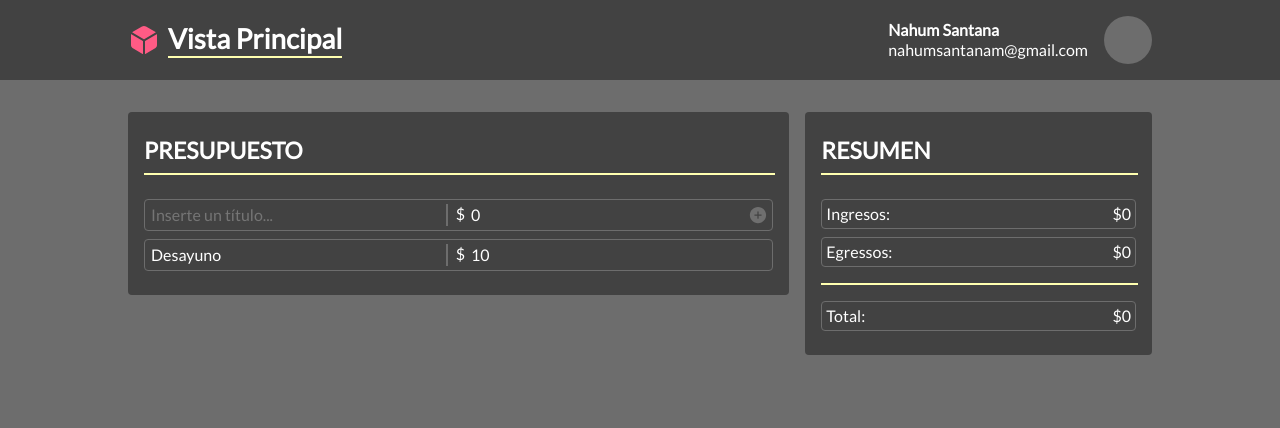
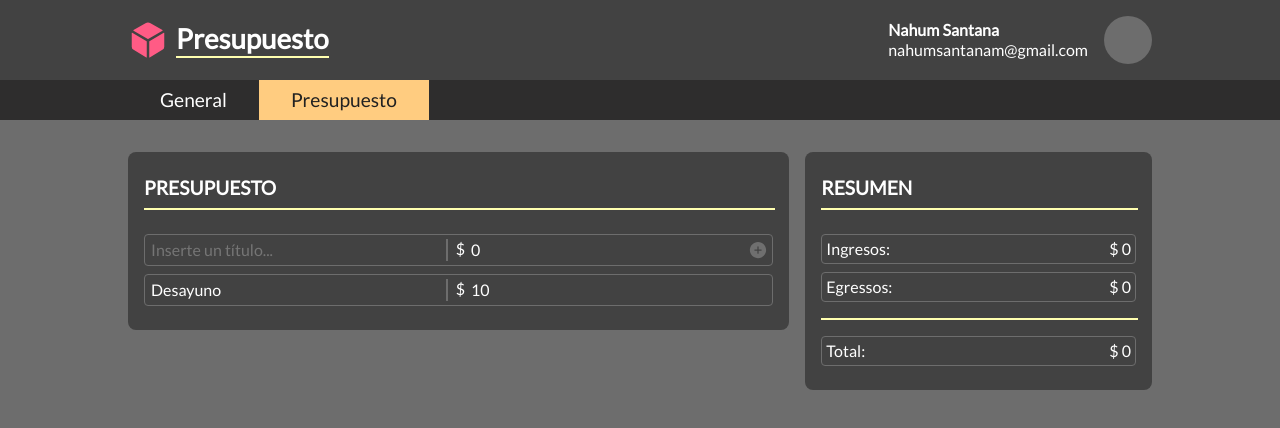
Before and after one commit to LordFitoi/SimpleContactApp, a Vue app in the folder vue_frontend/: page / in a window 1280 px wide. Shown: the top 428 px of the page. Built offline with nearby package versions, Linux system fonts and the light colour scheme.

Commit message:
feat(frontend): navbar added in header

```diff
--- a/vue_frontend/index.html
+++ b/vue_frontend/index.html
@@ -8,13 +8,13 @@
         <link rel="stylesheet" href="/src/assets/scss/style.scss">
         <link rel="stylesheet" href="https://fonts.googleapis.com/css?family=Lato">
     </head>
-    <body class="h-screen bg-primary-light">
-        <header class="bg-primary">
-            <div class="container mx-auto py-4 flex justify-between">
+    <body class="bg-primary-light">
+        <header class="w-full bg-primary">
+            <div class="container mx-auto py-4 px-4 flex justify-between">
                 <div class="flex gap-2 items-center rounded-2">
-                    <img class="filter-secondary-light" width="32" height="32" src="/src/assets/icons/cube.svg">
+                    <img class="filter-secondary-light" width="40" height="40" src="/src/assets/icons/cube.svg">
                     <div class="w-max">
-                        <h1 class="font-xl">Vista Principal</h1>
+                        <h1 class="font-xl">Presupuesto</h1>
                         <div class="border border-secondary"></div>
                     </div>
                 </div>
@@ -26,6 +26,20 @@
                     <div class="bg-primary-light w-12 h-12 rounded-full"></div>
                 </div>
             </div>
+            <div class="bg-primary-dark">
+                <nav class="container mx-auto flex">
+                    <a href="" class="w-max">
+                        <p class="font-md px-8 py-2">
+                            General
+                        </p>
+                    </a>
+                    <a href="" class="w-max active">
+                        <p class="font-md px-8 py-2">
+                            Presupuesto
+                        </p>
+                    </a>
+                </nav>
+            </div>
         </header>
         <main class="h-full container mx-auto py-8">
             <div id="app"></div>
--- a/vue_frontend/src/assets/scss/generic.scss
+++ b/vue_frontend/src/assets/scss/generic.scss
@@ -4,7 +4,8 @@
     line-height: 1.25em;
     font-size: 16px;
 }
-html, body, h1, h2, h3, p { margin: 0;}
+html, body, h1, h2, h3, p { margin: 0; }
+a { text-decoration: none; }
 button {
     display: flex;
     align-items: center;
@@ -88,12 +89,15 @@ button {
 
 /* COLORS */
 /* --------------------------------------- */
+.text-light { color: $global-text-color-light; }
+.text-dark { color: $global-text-color-dark; }
+
+
 .bg-white { background-color: #ffffff; }
 
 .bg-primary { background-color: $global-primary-color; }
 .bg-primary-dark { background-color: $global-primary-color-dark; }
 .bg-primary-light { background-color: $global-primary-color-light; }
-
 .bg-secondary { background-color: $global-secondary-color; }
 .bg-secondary-dark { background-color: $global-secondary-color-dark; }
 .bg-secondary-light { background-color: $global-secondary-color-light; }
@@ -115,9 +119,9 @@ button {
 .w-full { width: 100%; }
 .h-max { height: max-content; }
 .w-max { width: max-content; }
+.w-screen { width: 100vw; }
 .h-screen { height: 100vh; }
 .h-full { height: 100%; }
-
 
 
 /* SCALED */
--- /dev/null
+++ b/vue_frontend/src/assets/scss/layout.scss
@@ -0,0 +1,12 @@
+nav {
+    & a {
+        &:hover {
+            & p { color: $global-text-color-dark; }
+            background-color: $global-secondary-color-light;
+        }
+        &.active {
+            & p { color: $global-text-color-dark; }
+            background-color: $global-secondary-color;
+        }
+    }
+}
--- a/vue_frontend/src/assets/scss/style.scss
+++ b/vue_frontend/src/assets/scss/style.scss
@@ -1,2 +1,3 @@
 @import "globals.scss";
 @import "generic.scss";
+@import "layout.scss";
--- a/vue_frontend/src/components/budget.vue
+++ b/vue_frontend/src/components/budget.vue
@@ -1,6 +1,6 @@
 <template>
-    <div class="w-full bg-primary rounded-1 px-4 py-6 flex flex-col gap-2 h-max">
-        <h2 class="font-lg">PRESUPUESTO</h2>
+    <div class="w-full bg-primary rounded-2 px-4 py-6 flex flex-col gap-2 h-max">
+        <h2 class="font-md">PRESUPUESTO</h2>
         <div class="w-full border border-secondary mb-4"></div>
         <div class="rounded-1 flex gap-2 border border-primary px-1 py-1">
             <input class="w-full bg-primary border-none" type="text" v-model="budgetTitle" placeholder="Inserte un título...">
--- a/vue_frontend/src/components/summary.vue
+++ b/vue_frontend/src/components/summary.vue
@@ -1,20 +1,20 @@
 <template>
-    <div class="w-1d2 h-max bg-primary rounded-1 px-4 py-6 flex flex-col gap-2">
-        <h2 class="font-lg">RESUMEN</h2>
+    <div class="w-1d2 h-max bg-primary rounded-2 px-4 py-6 flex flex-col gap-2">
+        <h2 class="font-md">RESUMEN</h2>
         <div class="w-full border border-secondary mb-4"></div>
         <div class="rounded-1 flex justify-between border border-primary px-1 py-1">
             <p>Ingresos:</p>
-            <p>$0</p>
+            <p>$ 0</p>
         </div>
         <div class="rounded-1 flex justify-between border border-primary px-1 py-1">
             <p>Egressos:</p>
-            <p>$0</p>
+            <p>$ 0</p>
         </div>
         <div class="w-full border border-secondary mt-2 mb-2"></div>
 
         <div class="rounded-1 flex justify-between border border-primary px-1 py-1">
             <p>Total:</p>
-            <p>$0</p>
+            <p>$ 0</p>
         </div>
 
     </div>
```
